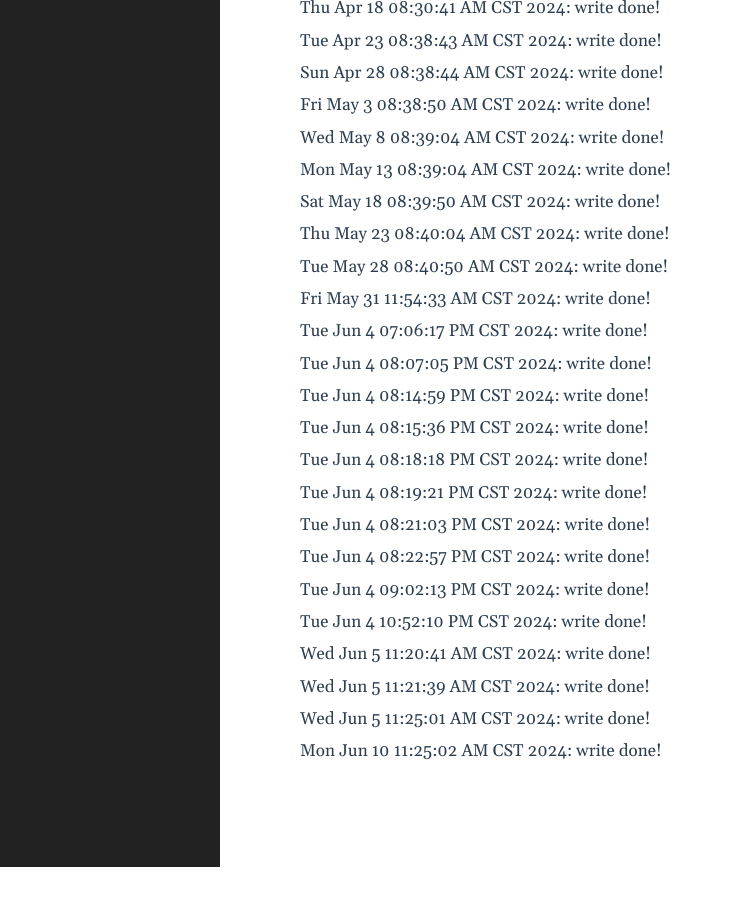
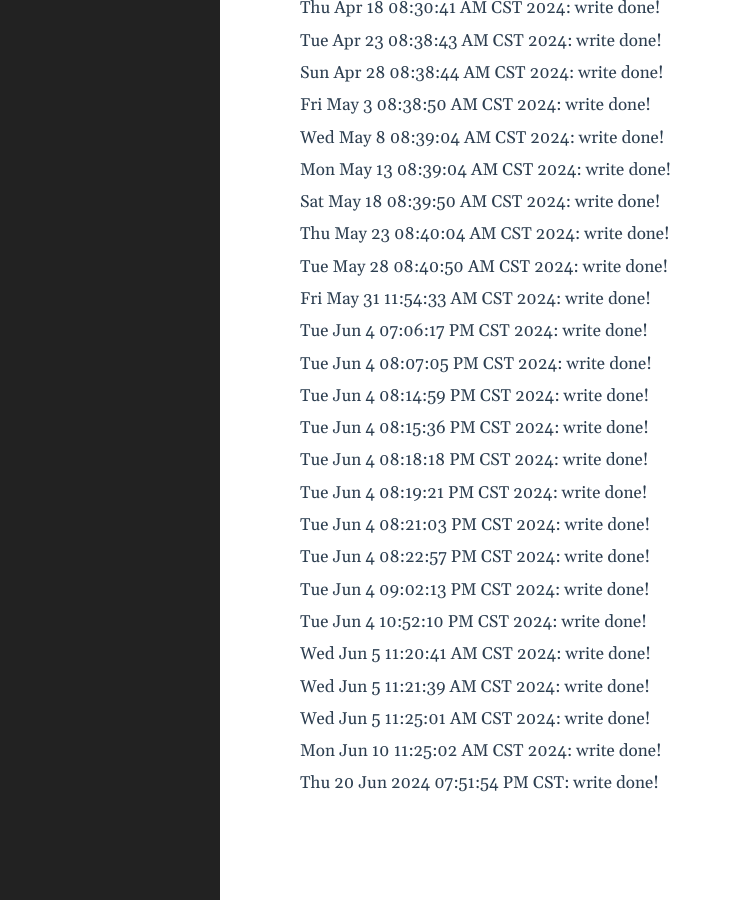
Before and after one commit to lclgo/lclgo.github.io, a Jekyll site: the page built from _posts/2023-03-10-weekly.md, in a window 1280 px wide and 900 px high, scrolled down 1439 px. Shown: the whole window, without its empty margins (0-733 px from the left). Built offline with Jekyll 4.4.1, drawn with Linux system fonts in a browser that asks for light colours; before the commit the page ends 2306 px from its top, so only the background shows below that.

Commit message:
timer check

```diff
--- a/_posts/2023-03-10-weekly.md
+++ b/_posts/2023-03-10-weekly.md
@@ -129,3 +129,5 @@ Wed Jun  5 11:21:39 AM CST 2024: write done!
 Wed Jun  5 11:25:01 AM CST 2024: write done!
 
 Mon Jun 10 11:25:02 AM CST 2024: write done!
+
+Thu 20 Jun 2024 07:51:54 PM CST: write done!
```
